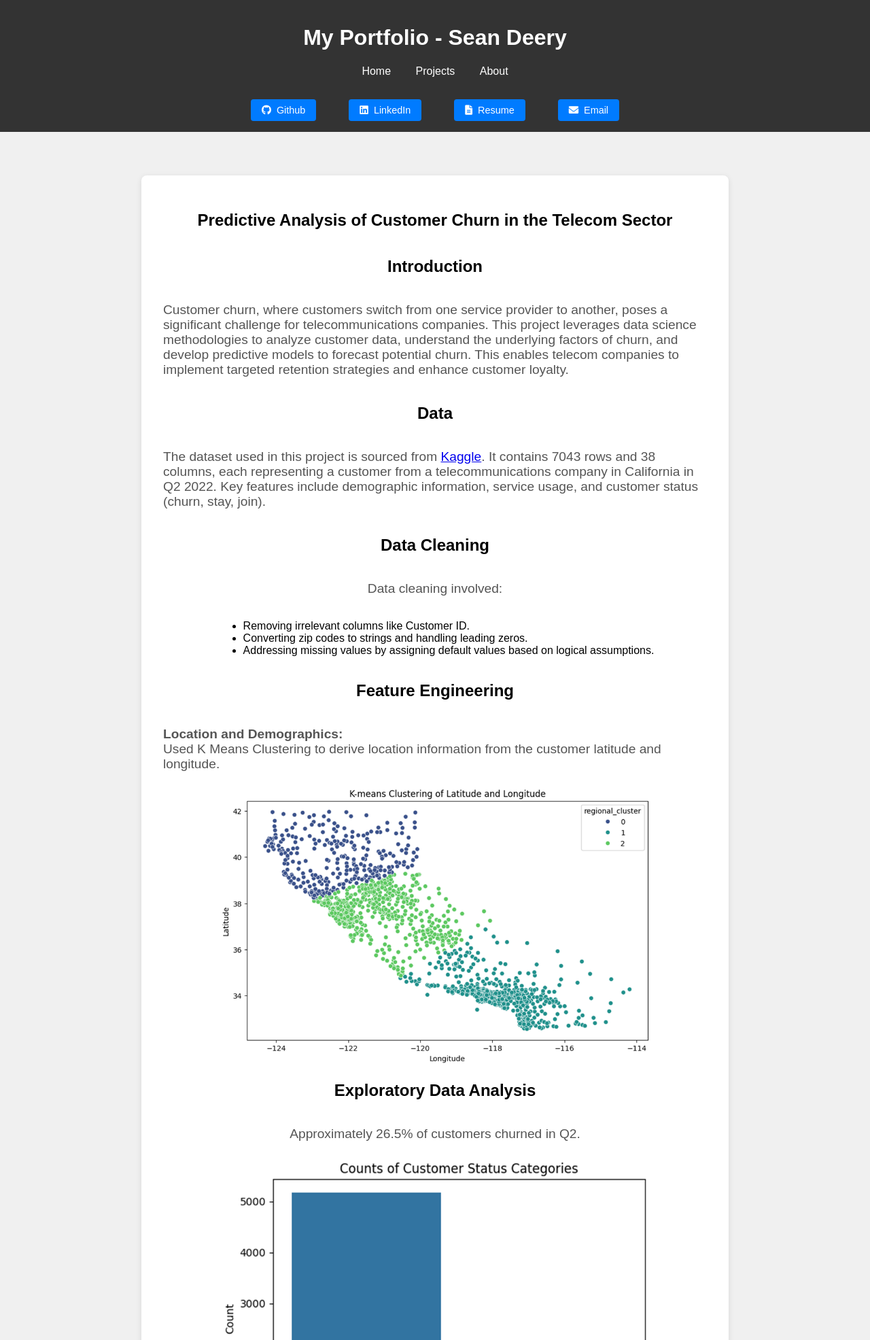
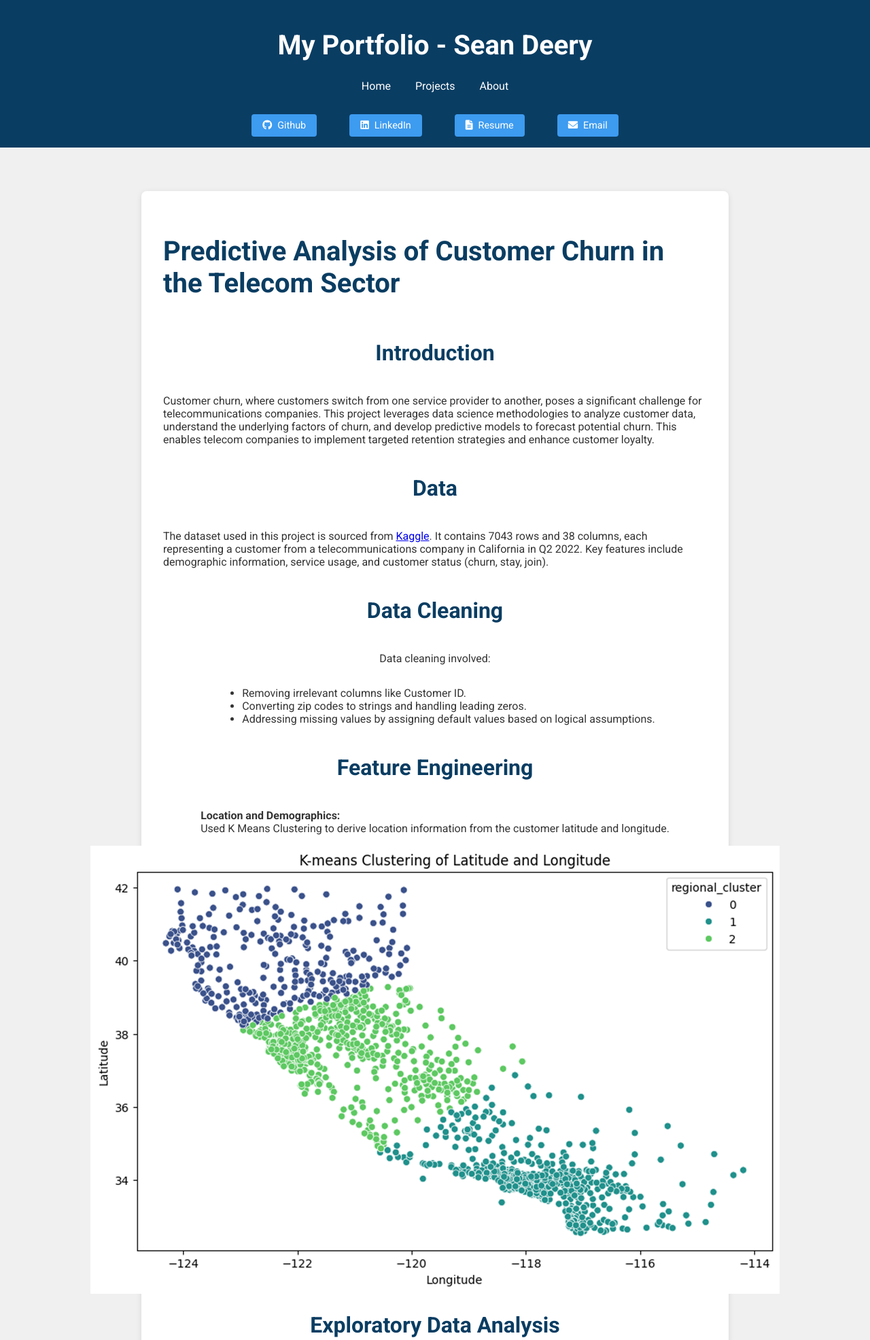
Before and after one commit to sdeery14/portfolio-website, a Flask app: page /project/telecom-customer-churn in a window 1280 px wide. Shown: the top 1971 px of the page at 68% size. Run offline with Flask 3, Linux system fonts and the light colour scheme.

Commit message:
update color schema and styling

```diff
--- a/app/static/style.css
+++ b/app/static/style.css
@@ -1,50 +1,81 @@
+/* Import Google Fonts */
+@import url('https://fonts.googleapis.com/css2?family=Roboto:wght@400;700&display=swap');
+
 /* Global Styles */
-
-/* Ensure the body and html take full height */
 html, body {
     height: 100%;
     margin: 0;
+    font-family: 'Roboto', sans-serif;
+    background-color: #f0f0f0;
+    color: #333333;
 }
 
 /* Flexbox layout for the wrapper to push the footer down */
 .wrapper {
     display: flex;
     flex-direction: column;
-    min-height: 100vh;  /* Full height of the viewport */
-}
-
-body {
-    font-family: Arial, sans-serif;
-    padding: 0;
-    background-color: #f0f0f0;
+    min-height: 100vh; /* Full height of the viewport */
 }
 
 header {
-    background-color: #333;
-    color: #fff;
+    background-color: #0A3D62; /* Navy Blue */
+    color: #FFFFFF; /* White */
     padding: 1rem;
     text-align: center;
 }
 
 nav a {
-    color: #fff;
+    color: #FFFFFF; /* White */
     margin: 0 1rem;
     text-decoration: none;
+    transition: color 0.3s;
+}
+
+nav a:hover {
+    color: #FF6F00; /* Bright Orange */
 }
 
 /* Main content should take remaining space */
 main {
-    flex: 1;  /* Take up all the space not used by header and footer */
+    flex: 1; /* Take up all the space not used by header and footer */
     padding: 2rem;
 }
 
-/* Index Page Styles */
-main p {
-    color: #555;
-    font-size: 1.2rem;
+/* Typography */
+h1, h2, h3 {
+    color: #0A3D62; /* Navy Blue */
 }
 
-/* Projects Page Styles */
+h1 {
+    font-size: 2.5rem;
+}
+
+h2 {
+    font-size: 2rem;
+}
+
+h3 {
+    font-size: 1.5rem;
+}
+
+/* Button Styles */
+button, .project-link {
+    background-color: #3D9BF0; /* Sky Blue */
+    color: #FFFFFF; /* White */
+    padding: 0.5rem 1rem;
+    border: none;
+    border-radius: 4px;
+    text-decoration: none;
+    font-size: 1rem;
+    cursor: pointer;
+    transition: background-color 0.3s;
+}
+
+button:hover, .project-link:hover {
+    background-color: #0056b3;
+}
+
+/* Project Styles */
 .project-list {
     display: flex;
     flex-wrap: wrap;
@@ -53,13 +84,18 @@ main p {
 }
 
 .project {
-    background-color: #fff;
-    border: 1px solid #ddd;
+    background-color: #FFFFFF; /* White */
+    border: 1px solid #B0BEC5; /* Cool Gray */
     border-radius: 8px;
     padding: 1rem;
     width: 300px;
     text-align: center;
     box-shadow: 0 2px 8px rgba(0, 0, 0, 0.1);
+    transition: transform 0.3s;
+}
+
+.project:hover {
+    transform: translateY(-10px);
 }
 
 .project h2 {
@@ -67,26 +103,7 @@ main p {
 }
 
 .project-description {
-    color: #555;
-}
-
-.project-link {
-    display: inline-block;
-    margin-top: 1rem;
-    padding: 0.5rem 1rem;
-    color: #fff;
-    background-color: #007bff;
-    border-radius: 4px;
-    text-decoration: none;
-}
-
-.project-link:hover {
-    background-color: #0056b3;
-}
-
-.project-image {
-    width: 80%; /* or any other size you prefer */
-    height: auto; /* ensures the aspect ratio is maintained */
+    color: #555555; /* Dark Gray */
 }
 
 /* About Me Section Styles */
@@ -97,7 +114,7 @@ main p {
     text-align: left;
     margin: 2rem auto;
     max-width: 800px;
-    background-color: #fff;
+    background-color: #FFFFFF; /* White */
     padding: 2rem;
     border-radius: 8px;
     box-shadow: 0 2px 8px rgba(0, 0, 0, 0.1);
@@ -108,7 +125,7 @@ main p {
     height: 150px;
     border-radius: 50%;
     object-fit: cover;
-    border: 2px solid #ddd;
+    border: 2px solid #B0BEC5; /* Cool Gray */
     margin-bottom: 1rem;
 }
 
@@ -116,15 +133,16 @@ main p {
     margin-top: 0;
     margin-bottom: 1rem;
     font-size: 1.5rem;
-    color: #333;
+    color: #0A3D62; /* Navy Blue */
     text-align: center;
 }
 
 .bio, .contact {
-    color: #555;
+    color: #555555; /* Dark Gray */
     margin-bottom: 1rem;
 }
 
+/* Social Icons */
 .social-icons {
     display: flex;
     gap: 1rem;
@@ -135,10 +153,9 @@ main p {
 .social-link {
     display: inline-block;
     margin-top: 1rem;
-    margin-right: 1rem;
     padding: 0.5rem 1rem;
-    color: #fff;
-    background-color: #007bff;
+    color: #FFFFFF; /* White */
+    background-color: #3D9BF0; /* Sky Blue */
     border-radius: 4px;
     text-decoration: none;
     font-size: 0.9rem;
@@ -155,8 +172,8 @@ main p {
 
 /* Footer styles */
 footer {
-    background-color: #333;
-    color: #fff;
+    background-color: #333333; /* Dark Gray */
+    color: #FFFFFF; /* White */
     text-align: center;
     padding: 1rem;
     width: 100%;
--- a/app/templates/base.html
+++ b/app/templates/base.html
@@ -3,8 +3,8 @@
 <head>
     <meta charset="UTF-8">
     <meta name="viewport" content="width=device-width, initial-scale=1.0">
+    <meta name="description" content="Portfolio of Sean Deery - Data Scientist and Machine Learning Engineer. Explore my projects, background, and contact information.">
     <title>{% block title %}My Portfolio{% endblock %}</title>
-    <!-- Add Font Awesome CDN for social icons -->
     <link rel="stylesheet" href="https://cdnjs.cloudflare.com/ajax/libs/font-awesome/6.0.0-beta3/css/all.min.css">
     <link rel="stylesheet" href="{{ url_for('static', filename='style.css') }}">
 </head>
--- a/app/templates/header.html
+++ b/app/templates/header.html
@@ -1,6 +1,6 @@
 <header>
     <div class="branding">
-        <h1><span class="site-title">{% block header_title %}My Portfolio{% endblock %}</span> - Sean Deery</h1>
+        <h1 style="color: #FFFFFF;"><span class="site-title">{% block header_title %}My Portfolio{% endblock %}</span> - Sean Deery</h1>
     </div>
     <nav>
         <a href="{{ url_for('main.home') }}">Home</a>
--- a/app/templates/project-details/telecom-customer-churn.html
+++ b/app/templates/project-details/telecom-customer-churn.html
@@ -26,8 +26,6 @@
     <p><strong>Location and Demographics:</strong><br>
     Used K Means Clustering to derive location information from the customer latitude and longitude.</p>
     <img src="{{ url_for('static', filename='telecom-customer-churn/lat-long-clusters.png') }}" alt="Lat Long Clusters" class="project-image">
-
-
 
     <h2>Exploratory Data Analysis</h2>
     <p>Approximately 26.5% of customers churned in Q2.</p>
@@ -64,7 +62,14 @@
     <p>To replicate this project, follow these steps:</p>
     <ol>
         <li>Clone the repository to Google Drive: <code>git clone https://github.com/sdeery14/telecom-customer-churn.git</code></li>
-        <li>Open the files 'Deery_EDA.ipynb' and 'Deery_Modeling.ipynb' in Google Colab.</li>
+        <li>Open the files 'telecom-customer-churn-eda.ipynb' and 'telecom-customer-churn-modeling.ipynb' in Google Colab.</li>
+        <li>Update the urls for the data files to the cloned repository if needed.</li>
+        <pre><code>
+# data
+customer_df = pd.read_csv('gdrive/My Drive/telecom-customer-churn/data/telecom_customer_churn.csv')
+pop_df = pd.read_csv('gdrive/My Drive/telecom-customer-churn/data/telecom_zipcode_population.csv')
+data_dict = pd.read_csv('gdrive/My Drive/telecom-customer-churn/data/telecom_data_dictionary.csv', encoding='latin1')
+        </code></pre>
         <li>Run the notebooks to see the analysis and modeling in action.</li>
     </ol>
 
```
